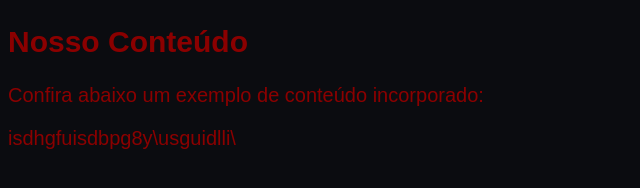
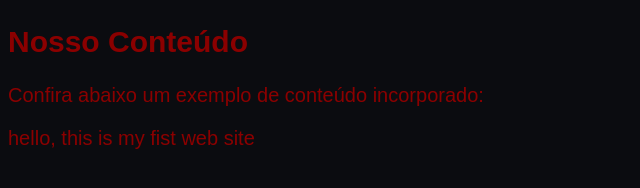
Before and after one commit to ViniciusKpz/Site_game, a plain HTML site: page article.html in a window 1280 px wide. Shown: the full height of the page, 0-640 px from the left. Drawn offline with Linux system fonts and the light colour scheme.

Commit message:
Update article.html

```diff
--- a/article.html
+++ b/article.html
@@ -9,6 +9,6 @@
 <body class="Corpo_texto">
     <h2>Nosso Conteúdo</h2>
     <p>Confira abaixo um exemplo de conteúdo incorporado:</p>
-    isdhgfuisdbpg8y\usguidlli\
+    hello, this is my fist web site
 </body>
 </html>
```
